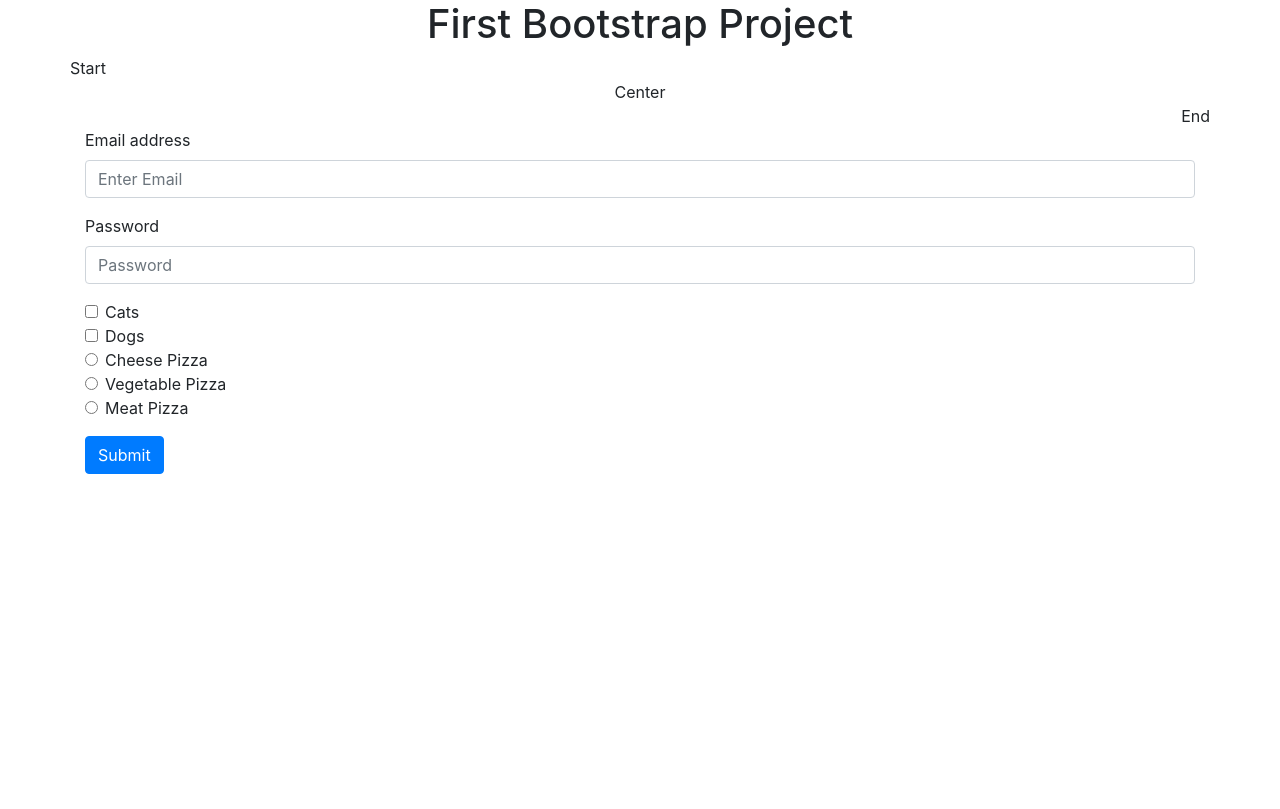
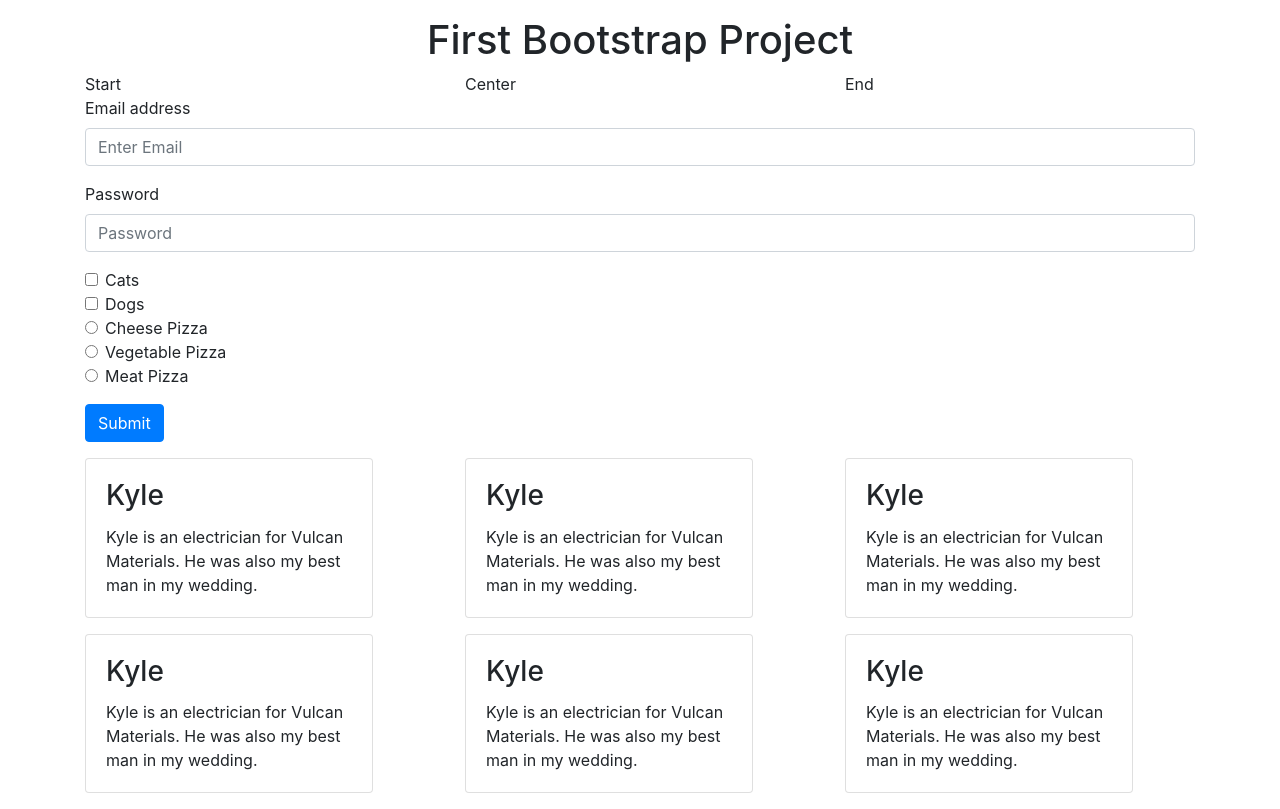
Before and after one commit to BlakeLReeves/Bootstrap-4-Drills, a plain HTML site: page index.html in a window 1280 px wide. Drawn offline with nearby package versions, Linux system fonts and the light colour scheme.

Commit message:
Added cards

```diff
--- a/index.html
+++ b/index.html
@@ -11,16 +11,18 @@
     <link rel="stylesheet" href="styles.css">
 </head>
 
-<body>
+<body style="margin-top: 1rem; margin-bottom: 1rem;">
     <div class="container">
         <div class="row justify-content-center">
             <h1>First Bootstrap Project</h1>
         </div>
     </div>
     <div class="container">
-        <div class="row justify-content-start">Start</div>
-        <div class="row justify-content-center">Center</div>
-        <div class="row justify-content-end">End</div>
+        <div class="row">
+            <div class="col-4 justify-content-start">Start</div>
+            <div class="col-4 justify-content-center">Center</div>
+            <div class="col-4 justify-content-end">End</div>
+        </div>
         <form>
             <div class="form-group">
                 <label for="email">Email address</label>
@@ -52,6 +54,56 @@
             </div>
             <button type="submit" class="btn btn-primary">Submit</button>
         </form>
+        <div class="row">
+            <div class="col-sm-4">
+                <div class="card" style="width: 18rem;">
+                    <div class="card-body">
+                        <h3 class="card-title">Kyle</h3>
+                        <p class="card-text">Kyle is an electrician for Vulcan Materials. He was also my best man in my wedding.</p>
+                    </div>
+                </div>
+            </div>
+            <div class="col-sm-4">
+                <div class="card" style="width: 18rem;">
+                    <div class="card-body">
+                        <h3 class="card-title">Kyle</h3>
+                        <p class="card-text">Kyle is an electrician for Vulcan Materials. He was also my best man in my wedding.</p>
+                    </div>
+                </div>
+            </div>
+            <div class="col-sm-4">
+                <div class="card" style="width: 18rem;">
+                    <div class="card-body">
+                        <h3 class="card-title">Kyle</h3>
+                        <p class="card-text">Kyle is an electrician for Vulcan Materials. He was also my best man in my wedding.</p>
+                    </div>
+                </div>
+            </div>
+            <div class="col-sm-4">
+                <div class="card" style="width: 18rem;">
+                    <div class="card-body">
+                        <h3 class="card-title">Kyle</h3>
+                        <p class="card-text">Kyle is an electrician for Vulcan Materials. He was also my best man in my wedding.</p>
+                    </div>
+                </div>
+            </div>
+            <div class="col-sm-4">
+                <div class="card" style="width: 18rem;">
+                    <div class="card-body">
+                        <h3 class="card-title">Kyle</h3>
+                        <p class="card-text">Kyle is an electrician for Vulcan Materials. He was also my best man in my wedding.</p>
+                    </div>
+                </div>
+            </div>
+            <div class="col-sm-4">
+                <div class="card" style="width: 18rem;">
+                    <div class="card-body">
+                        <h3 class="card-title">Kyle</h3>
+                        <p class="card-text">Kyle is an electrician for Vulcan Materials. He was also my best man in my wedding.</p>
+                    </div>
+                </div>
+            </div>
+        </div>
     </div>
 
 
--- a/styles.css
+++ b/styles.css
@@ -6,3 +6,7 @@
 button {
     margin-top: 1rem;
 }
+
+.card {
+    margin-top: 1rem;
+}
```
